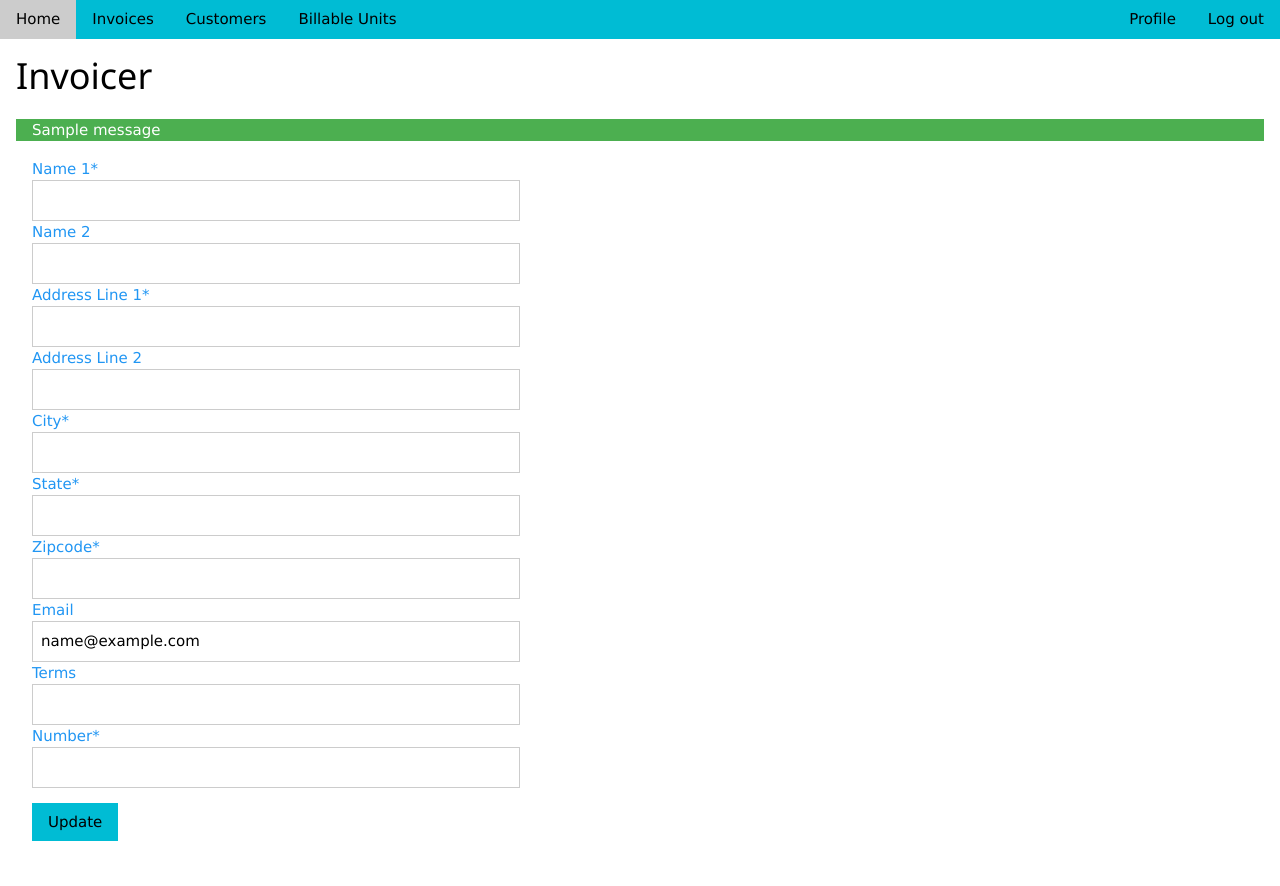
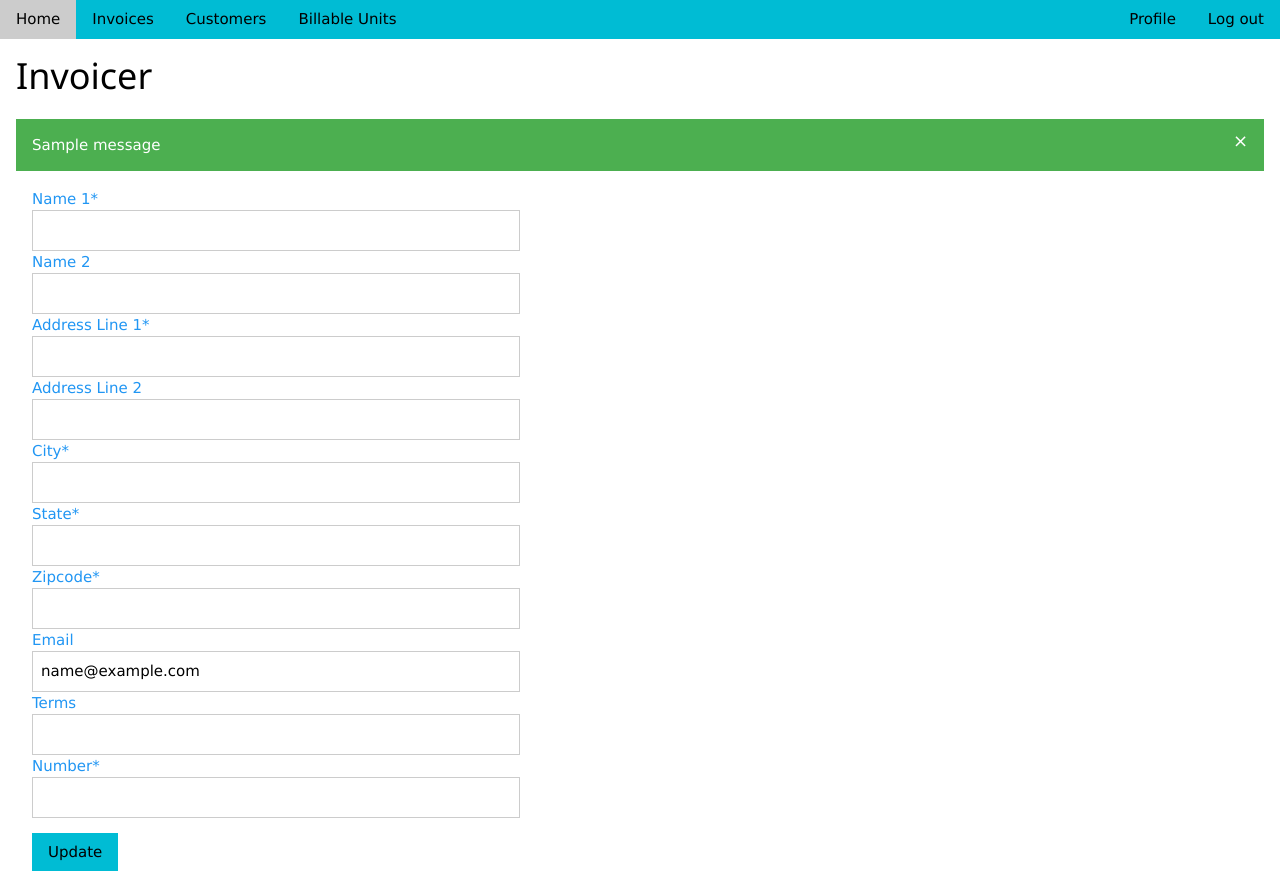
Before and after one commit to mtik00/invoicer, a Flask app: page /customers/1/update in a window 1280 px wide. Before the commit the page ends 841 px from the top, so only its background shows below. Run offline with Flask 2, Linux system fonts and the light colour scheme; the visitor is signed in with stand-in values (Sample User, id 1); data comes from the database, SQL or seed files in the repository; one stand-in notice (Sample message) is shown; some libraries are stand-ins or nearby versions.

Commit message:
change to flash container

```diff
--- a/invoicer/templates/layout.html
+++ b/invoicer/templates/layout.html
@@ -25,7 +25,11 @@
 <div class=w3-container>
   <h1>Invoicer</h1>
   {% for category, message in get_flashed_messages(with_categories=True) %}
-    <div class="w3-panel {{category}}">{{ message }}</div>
+    <div class="w3-panel w3-display-container {{category}}">
+        <span onclick="this.parentElement.style.display='none'"
+        class="w3-button {{category}} w3-large w3-display-topright">&times;</span>
+        <p>{{ message }}</p>
+    </div>
   {% endfor %}
   {% block body %}{% endblock %}
 </div>
```
